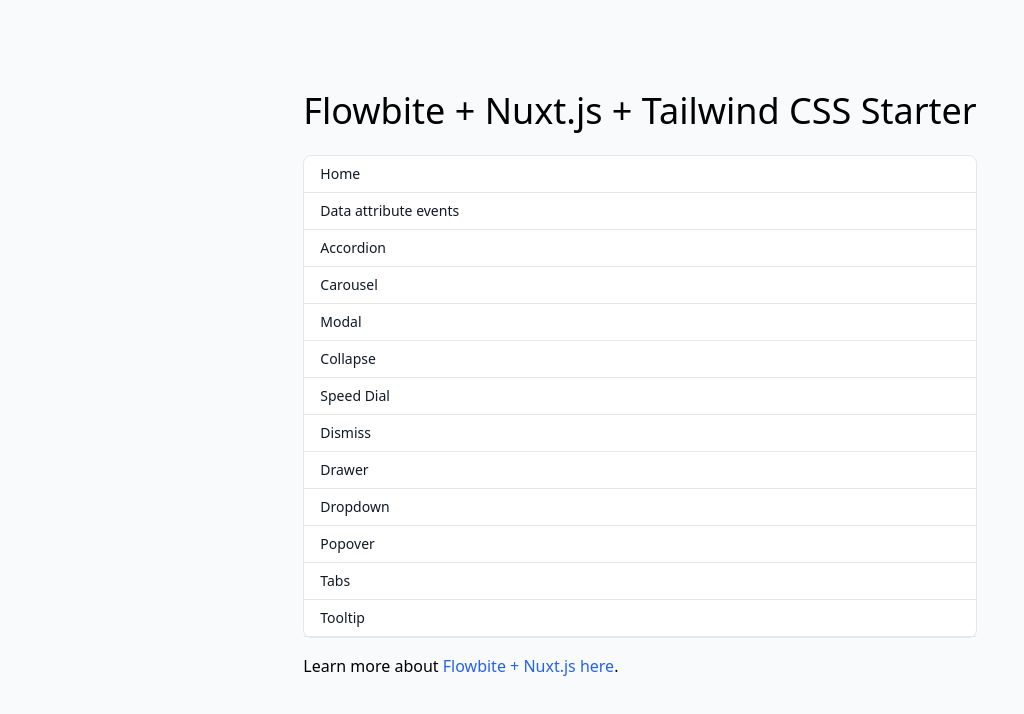
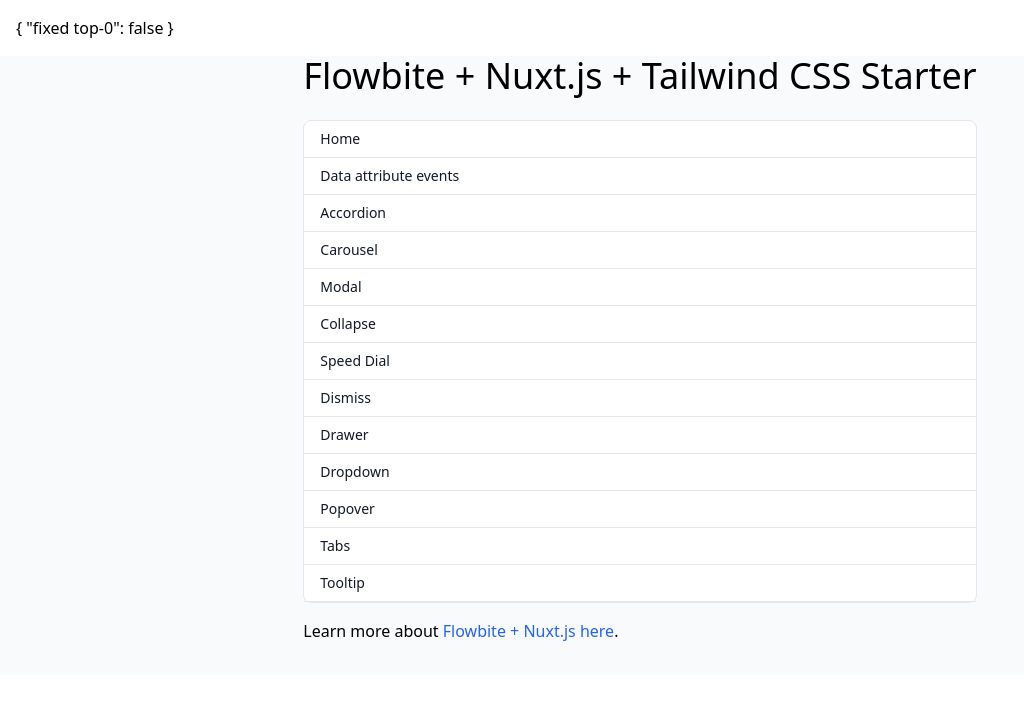
Before and after one commit to deluxenew/derevo, a Nuxt app: page / in a window 1280 px wide. Shown: the top 714 px of the page, without its empty margins (0-1024 px from the left). Built offline with nearby package versions, Linux system fonts and the light colour scheme.

Commit message:
add HeaderTemplate.vue

```diff
--- a/app.vue
+++ b/app.vue
@@ -1,5 +1,18 @@
 <template>
   <NuxtLayout>
-    <NuxtPage />
+    <NuxtPage :transition="{ name: 'page', mode: 'out-in'}"/>
   </NuxtLayout>
 </template>
+
+<style>
+.page-enter-active,
+.page-leave-active {
+  transition: all 0.15s;
+}
+
+.page-enter-from,
+.page-leave-to {
+  opacity: 0;
+  filter: blur(1rem);
+}
+</style>
--- a/layouts/default.vue
+++ b/layouts/default.vue
@@ -1,8 +1,11 @@
 <script setup>
+
+import HeaderTemplate from "~/widgets/HeaderTemplate.vue";
 </script>
 
 <template>
-  <div>
+  <div class="flex flex-col">
+    <HeaderTemplate />
     <slot/>
   </div>
 </template>
--- a/nuxt.config.ts
+++ b/nuxt.config.ts
@@ -1,5 +1,8 @@
 import { fileURLToPath } from 'node:url'
 export default defineNuxtConfig({
+    app: {
+
+    },
     modules: [
         '@nuxtjs/tailwindcss'
     ],
--- a/pages/index.vue
+++ b/pages/index.vue
@@ -1,5 +1,9 @@
+<script setup>
+
+</script>
+
 <template>
-  <div class="flex items-center justify-center h-screen bg-gray-50">
+  <div class="flex items-center justify-center bg-gray-50">
     <div>
       <h1 class="mb-6 text-4xl">Flowbite + Nuxt.js + Tailwind CSS Starter</h1>
       <div
--- a/widgets/HeaderTemplate.vue
+++ b/widgets/HeaderTemplate.vue
@@ -1,8 +1,37 @@
-<script setup>
+<template>
+  <header ref="header" :style="styles" class="relative w-full">
+    <div class="w-full bg-white p-4" :class="classes">
+      {{ classes }}
+    </div>
+  </header>
+</template>
 
+<script>
+export default {
+  data() {
+    return {
+      isSticky: false,
+      headerHeight: 0
+    }
+  },
+  computed: {
+    styles() {
+      return {
+        paddingTop: this.isSticky && this.headerHeight + "px" || 0
+      }
+    },
+    classes() {
+      return {'fixed top-0': this.isSticky}
+    }
+  },
+  mounted() {
+    if (process.client) {
+      this.headerHeight = this.$refs.header.clientHeight
+      window.addEventListener("scroll", () => {
+        this.isSticky = scrollY >= 1
+      })
+    }
+  }
+
+}
 </script>
-<template>
-  <div>
-
-  </div>
-</template>
```
Also changed, not shown: assets/css/input.css (line endings or trailing spaces).
